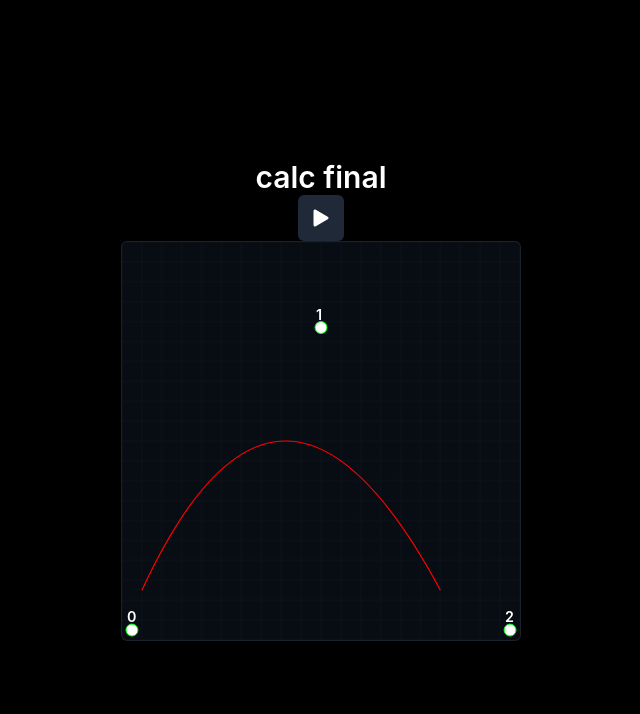
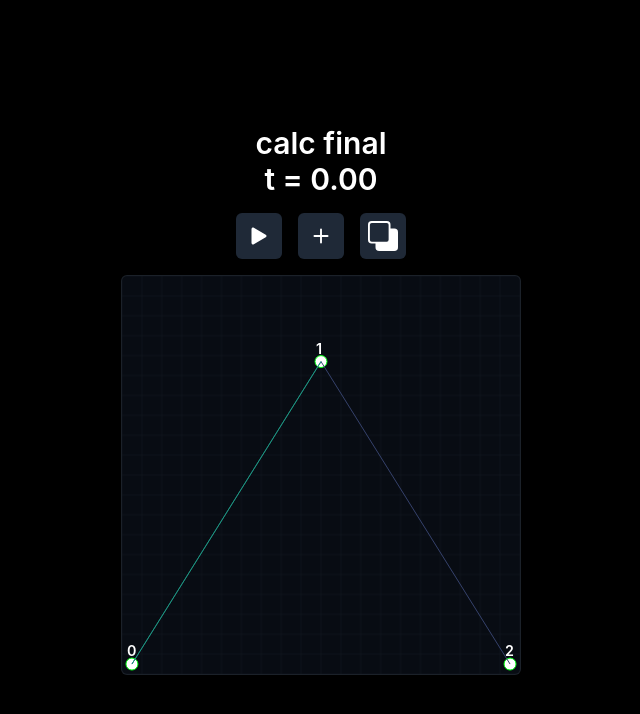
Before and after one commit to cnrad/bezier, a Next.js app: page / in a window 1280 px wide. Shown: the top 714 px of the page, without its empty margins (319-959 px from the left). Built offline with nearby package versions, Linux system fonts and the light colour scheme.

Commit message:
somewhat working demo

```diff
--- a/src/components/BezierCanvas.tsx
+++ b/src/components/BezierCanvas.tsx
@@ -1,5 +1,5 @@
 import { motion } from "framer-motion";
-import { BsFillPlayFill, BsFillPauseFill } from "react-icons/bs";
+import { BsFillPlayFill, BsFillPauseFill, BsPlus, BsSubtract } from "react-icons/bs";
 import { useEffect, useReducer, useRef, useState } from "react";
 
 type Point = {
@@ -36,7 +36,7 @@ export const BezierCanvas = () => {
             let x = e.offsetX,
                 y = e.offsetY;
 
-            // constrain withing the box
+            // Constraints within the box
             if (x < box.left) x = box.left;
             if (x > box.right) x = box.right;
             if (y > box.bottom) y = box.bottom;
@@ -45,6 +45,8 @@ export const BezierCanvas = () => {
             points[i].x = x;
             points[i].y = y;
             setPointCoords(point, i);
+
+            drawLines();
             drawControlPath();
         };
         document.onmouseup = function () {
@@ -63,12 +65,41 @@ export const BezierCanvas = () => {
         controlPath.setAttribute("d", controlPathD);
     };
 
+    const drawLines = () => {
+        for (let i = 0; i < points.length - 2; i++) {
+            let path = document.getElementById(`path${i}`)!;
+            let curPoint = {
+                x: points[i].x + t * (points[i + 1].x - points[i].x),
+                y: points[i].y + t * (points[i + 1].y - points[i].y),
+            };
+
+            let nextPoint = {
+                x: points[i + 1].x + t * (points[i + 2].x - points[i + 1].x),
+                y: points[i + 1].y + t * (points[i + 2].y - points[i + 1].y),
+            };
+
+            let pathD = "M" + curPoint.x + "," + curPoint.y + " L" + nextPoint.x + "," + nextPoint.y + " ";
+            path.setAttribute("d", pathD);
+        }
+    };
+
+    const differenceOfPoints = (x1: number, y1: number, x2: number, y2: number) => {
+        let changeX = x2 - x1;
+        let changeY = y2 - y1;
+
+        return changeY / changeX;
+    };
+
     useEffect(() => {
         setT(0);
 
         timer = setInterval(() => {
             setT(t => t + 0.01);
+
+            drawLines();
+
             if (t >= 1) {
+                setT(0);
                 setAnimating(false);
             }
         }, 30);
@@ -81,12 +112,48 @@ export const BezierCanvas = () => {
         return () => clearInterval(timer);
     }, [animating]);
 
+    useEffect(() => {
+        console.log(points);
+        drawLines();
+    }, [t]);
+
+    useEffect(() => {
+        drawLines();
+        drawControlPath();
+    }, []);
+
+    const addPoint = () => {
+        points.push({
+            x: 50,
+            y: 50,
+        });
+    };
+
+    const removePoint = () => {
+        points.pop();
+    };
+
     return (
         <>
-            <motion.button onClick={() => setAnimating(animating => !animating)} className="bg-gray-800 p-2 rounded-md">
+            <p>t = {t.toFixed(2)}</p>
+
+            <div className="flex flex-row items-center justify-center gap-4 my-4">
+                <motion.button
+                    onClick={() => setAnimating(animating => !animating)}
+                    className="bg-gray-800 p-2 rounded-md"
+                >
                     {!animating && <BsFillPlayFill />}
                     {animating && <BsFillPauseFill />}
                 </motion.button>
+
+                <motion.button onClick={addPoint} className="bg-gray-800 p-2 rounded-md">
+                    <BsPlus />
+                </motion.button>
+
+                <motion.button onClick={removePoint} className="bg-gray-800 p-2 rounded-md">
+                    <BsSubtract />
+                </motion.button>
+            </div>
 
             <svg
                 width="400"
@@ -94,6 +161,7 @@ export const BezierCanvas = () => {
                 viewBox="0 0 400 400"
                 className="bg-gray-900/50 border border-gray-500/20 text-white flex items-center justify-center rounded-md"
             >
+                <>
                     <defs xmlns="http://www.w3.org/2000/svg">
                         <pattern id="grid" width="20" height="20" patternUnits="userSpaceOnUse">
                             <rect width="20" height="20" fill="none" stroke="#3d4858" strokeWidth="0.1" />
@@ -116,14 +184,14 @@ export const BezierCanvas = () => {
                     />
                 </svg> */}
 
-                <path
+                    {/* <path
                     xmlns="http://www.w3.org/2000/svg"
                     stroke="red"
                     fill="none"
                     id="bezier-path"
                     strokeWidth="1.2"
                     d="M20,350 Q159,50 320,350 "
-                />
+                /> */}
 
                     {points.map((coords: Point, i: number) => {
                         console.log(coords.x, coords.y);
@@ -152,6 +220,11 @@ export const BezierCanvas = () => {
                     })}
 
                     <path xmlns="http://www.w3.org/2000/svg" fill="none" id="control-path" stroke="#36426c" />
+
+                    {points.map((_, i) => {
+                        return <path xmlns="http://www.w3.org/2000/svg" fill="none" id={`path${i}`} stroke="#15a17e" />;
+                    })}
+                </>
             </svg>
         </>
     );
```
Lines whose indentation alone changed are shown as unchanged.
